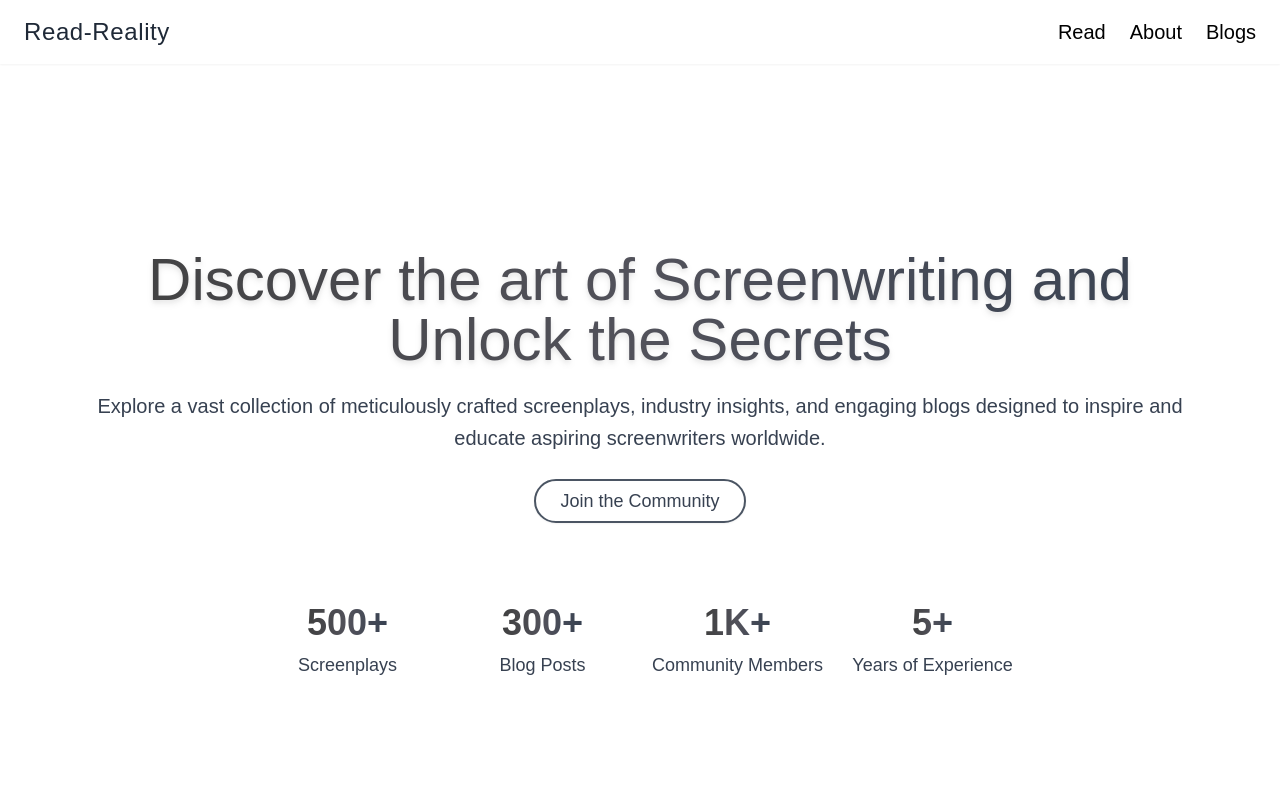
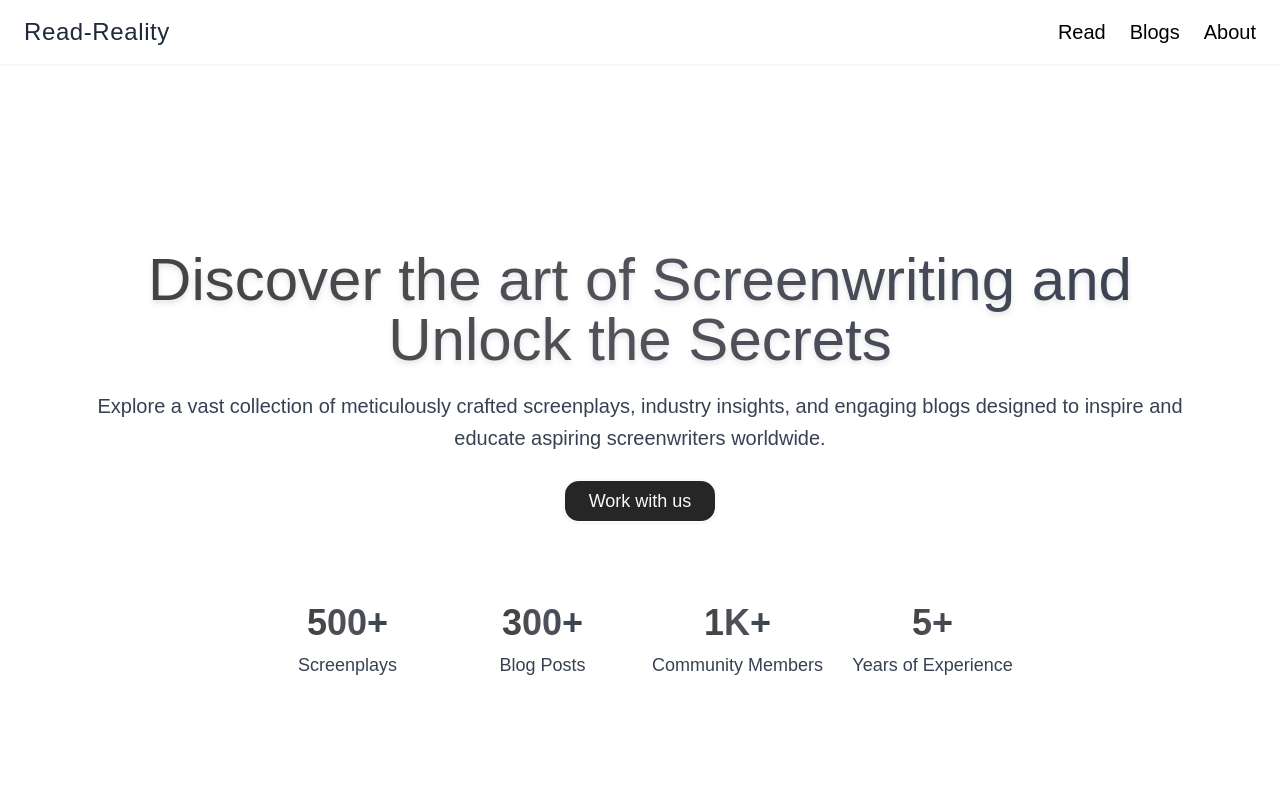
Before and after one commit to RRAJ644/the-scripted-reality, a Next.js app: page / in a window 1280 px wide. Shown: the top 800 px of the page. Built offline with nearby package versions, Linux system fonts and the light colour scheme.

Commit message:
UI fixed with buttons

```diff
--- /dev/null
+++ b/app/work/page.tsx
@@ -0,0 +1,5 @@
+const WorkWithUs = () => {
+  return <section></section>
+}
+
+export default WorkWithUs
--- a/components/custom/Hero.tsx
+++ b/components/custom/Hero.tsx
@@ -1,5 +1,6 @@
 import { Button } from '@/components/ui/button'
 import Stats from './Stats'
+import Link from 'next/link'
 
 const Hero = () => {
   return (
@@ -14,12 +15,14 @@ const Hero = () => {
           aspiring screenwriters worldwide.
         </p>
         <div className='mt-6 space-x-4'>
-          <Button
-            variant='outline'
-            className='px-6 py-5 text-lg border-2 border-gray-600 text-gray-700 dark:text-gray-300 shadow-sm hover:bg-zinc-800 hover:text-white transition-all rounded-3xl'
-          >
-            Join the Community
-          </Button>
+          <Link href='/work'>
+            <Button
+              variant='outline'
+              className='px-6 py-5 text-lg rounded-2xl text-gray-50 bg-neutral-800 border-2 hover:bg-neutral-800 hover:text-gray-50'
+            >
+              Work with us
+            </Button>
+          </Link>
         </div>
       </div>
 
--- a/components/custom/Navbar.tsx
+++ b/components/custom/Navbar.tsx
@@ -17,9 +17,10 @@ const Navbar = () => {
   const navLinks = [
     // { name: 'Our Work', href: '/work' },
     { name: 'Read', href: '/read' },
+    { name: 'Blogs', href: '/blogs' },
     // { name: 'Services', href: '/services' },
     { name: 'About', href: '/about' },
-    { name: 'Blogs', href: '/blogs' },
+    // { name: "Let's Work", href: '/work' },
   ]
 
   return (
@@ -32,7 +33,7 @@ const Navbar = () => {
           Read-Reality
         </Link>
 
-        <ul className='hidden md:flex space-x-6'>
+        <ul className='hidden md:flex space-x-6 justify-center items-center'>
           {navLinks.map((link) => (
             <li key={link.name}>
               <Link
```
